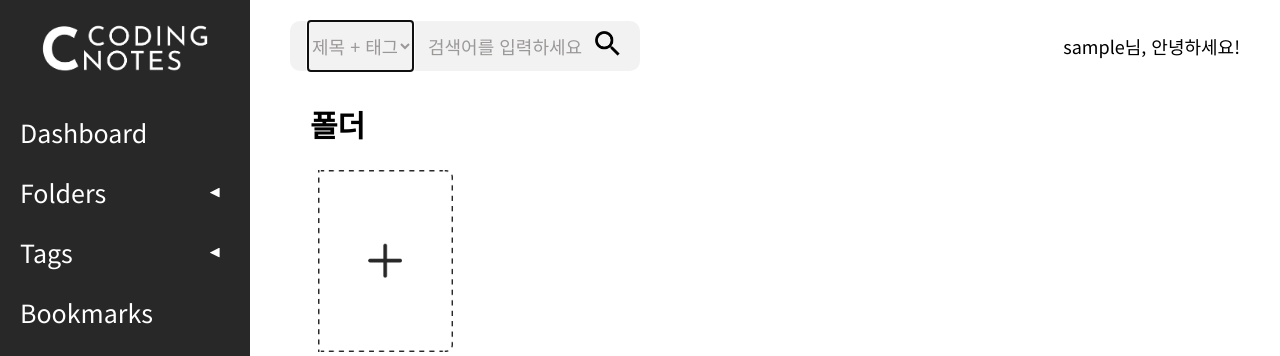
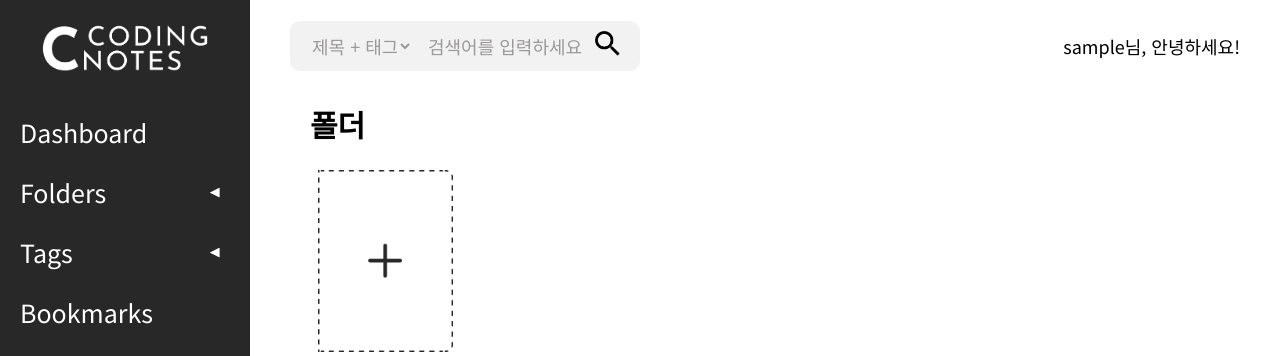
Before and after one commit to snulion-coding-notes/coding-notes-hackathon, a Django app: page / in a window 1280 px wide, with the restyled element focused. Shown: the top 356 px of the page. Run offline with Django 3.2, Linux system fonts and the light colour scheme; the visitor is signed in with stand-in values (Sample User, id 1); style sheets or scripts are compiled from the project's sources; some libraries are stand-ins or nearby versions.

Commit message:
Remove outline from search bar select element

```diff
--- a/appCodingNote/static/appCodingNote/scss/dashboard-header.scss
+++ b/appCodingNote/static/appCodingNote/scss/dashboard-header.scss
@@ -35,6 +35,10 @@
     width: 170px;
   }
 
+  select:focus {
+    outline: none;
+  }
+
   input {
     font-size: 18px;
     width: 80%;
```
